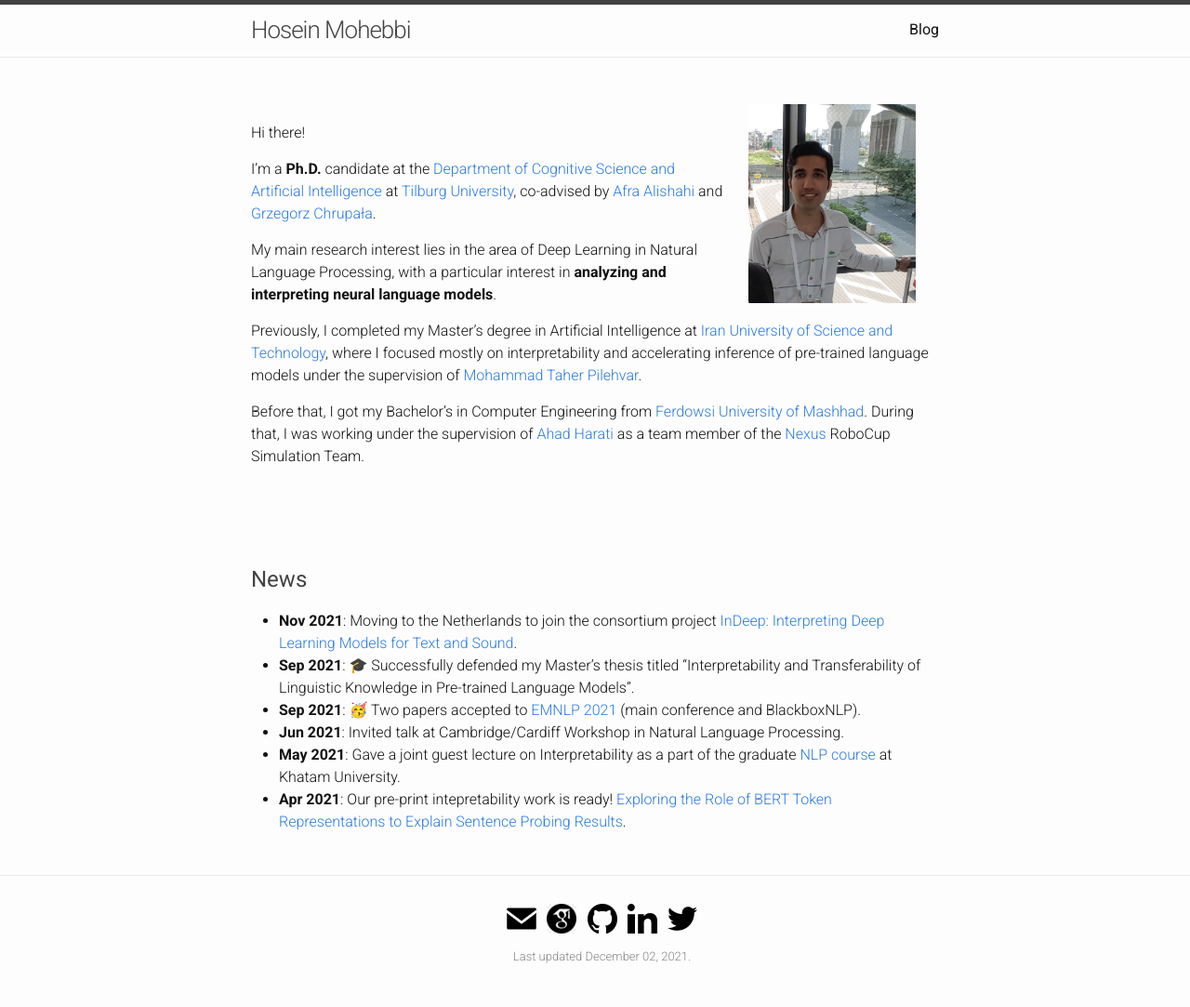
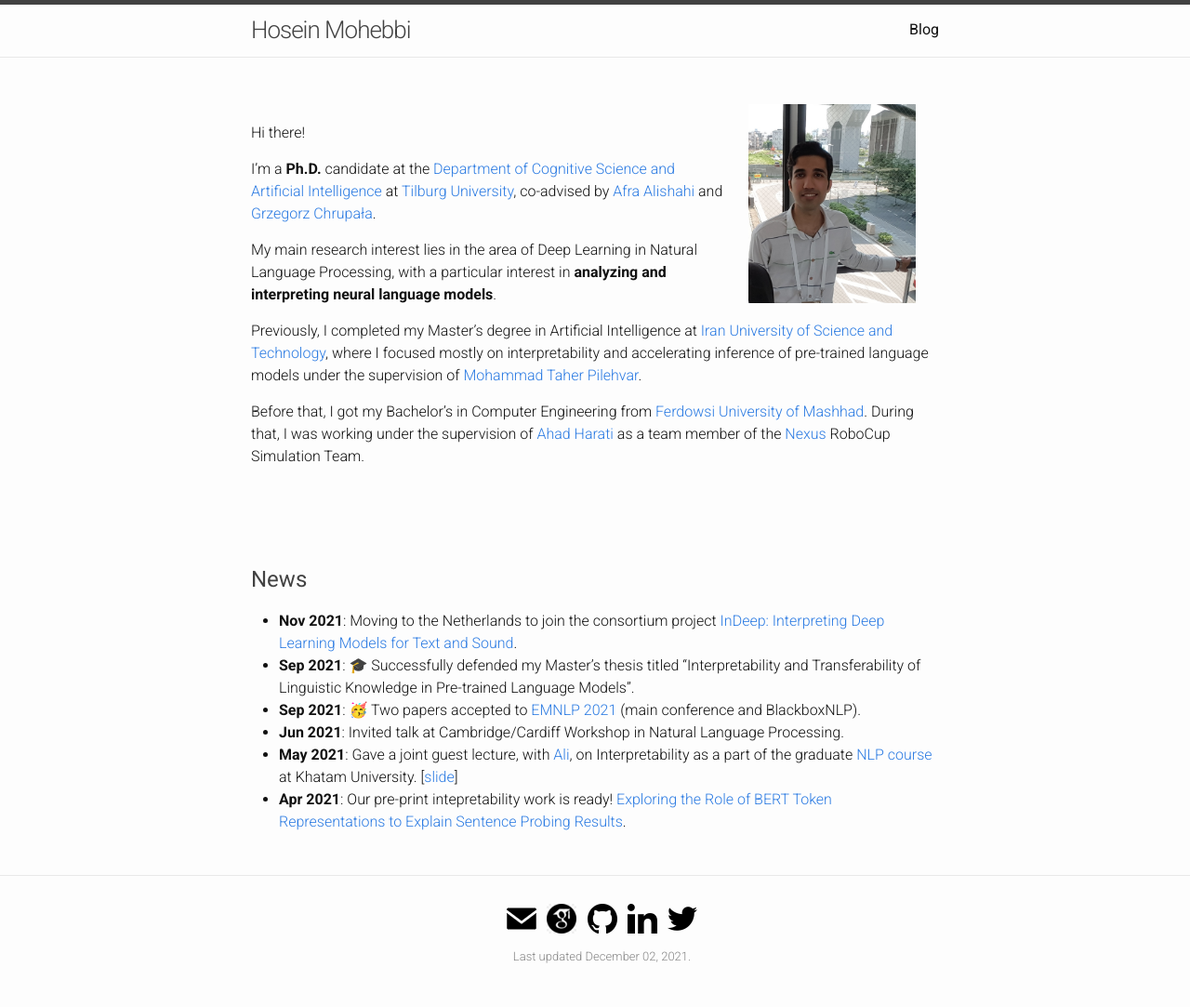
Before and after one commit to hmohebbi/hmohebbi.github.io, a Jekyll site: the page built from index.md, in a window 1280 px wide. Shown: the whole page at 93% size. Built offline with Jekyll 4.4.1, drawn with Linux system fonts in a browser that asks for light colours.

Commit message:
Update index.md

```diff
--- a/index.md
+++ b/index.md
@@ -35,5 +35,5 @@ Before that, I got my Bachelor’s in Computer Engineering from [Ferdowsi Univer
 * __Sep 2021__: 🎓 Successfully defended my Master's thesis titled "Interpretability and Transferability of Linguistic Knowledge in Pre-trained Language Models".
 * __Sep 2021__: 🥳 Two papers accepted to [EMNLP 2021](https://2021.emnlp.org/) (main conference and BlackboxNLP).
 * __Jun 2021__: Invited talk at Cambridge/Cardiff Workshop in Natural Language Processing.
-* __May 2021__: Gave a joint guest lecture on Interpretability as a part of the graduate [NLP course](https://teias-courses.github.io/nlp99/) at Khatam University.
+* __May 2021__: Gave a joint guest lecture, with [Ali](https://www.amodarressi.com/), on Interpretability as a part of the graduate [NLP course](https://teias-courses.github.io/nlp99/) at Khatam University. \[[slide](https://drive.google.com/file/d/1cAzlIlbuVAFZXz3gaFGBTRZwjq-_V2lb/view?usp=sharing)\]
 * __Apr 2021__: Our pre-print intepretability work is ready! [Exploring the Role of BERT Token Representations to Explain Sentence Probing Results](https://arxiv.org/abs/2104.01477).
```
